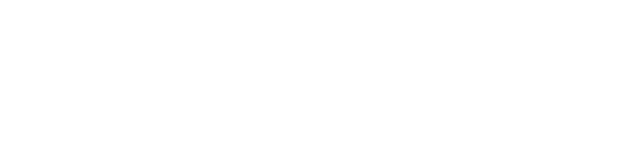
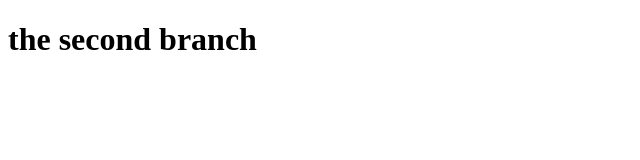
Before and after one commit to kenny17a/new-assignment, a plain HTML site: page index.html in a window 1280 px wide. Shown: the whole page, without its empty margins (0-640 px from the left). Drawn offline with Linux system fonts and the light colour scheme.

Commit message:
add second branch

```diff
--- a/index.html
+++ b/index.html
@@ -7,6 +7,6 @@
     <title>Document</title>
 </head>
 <body>
-
+    <h1>the second branch</h1>
 </body>
 </html>
```
